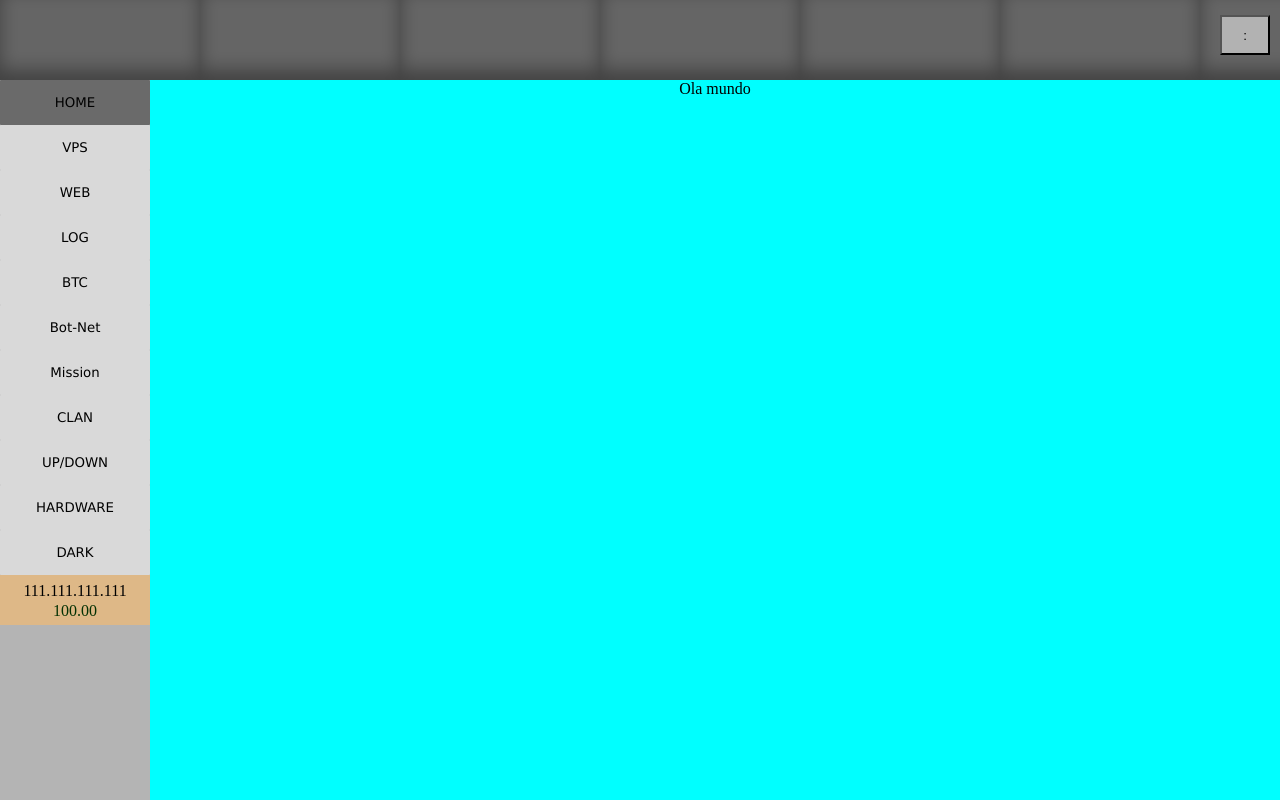
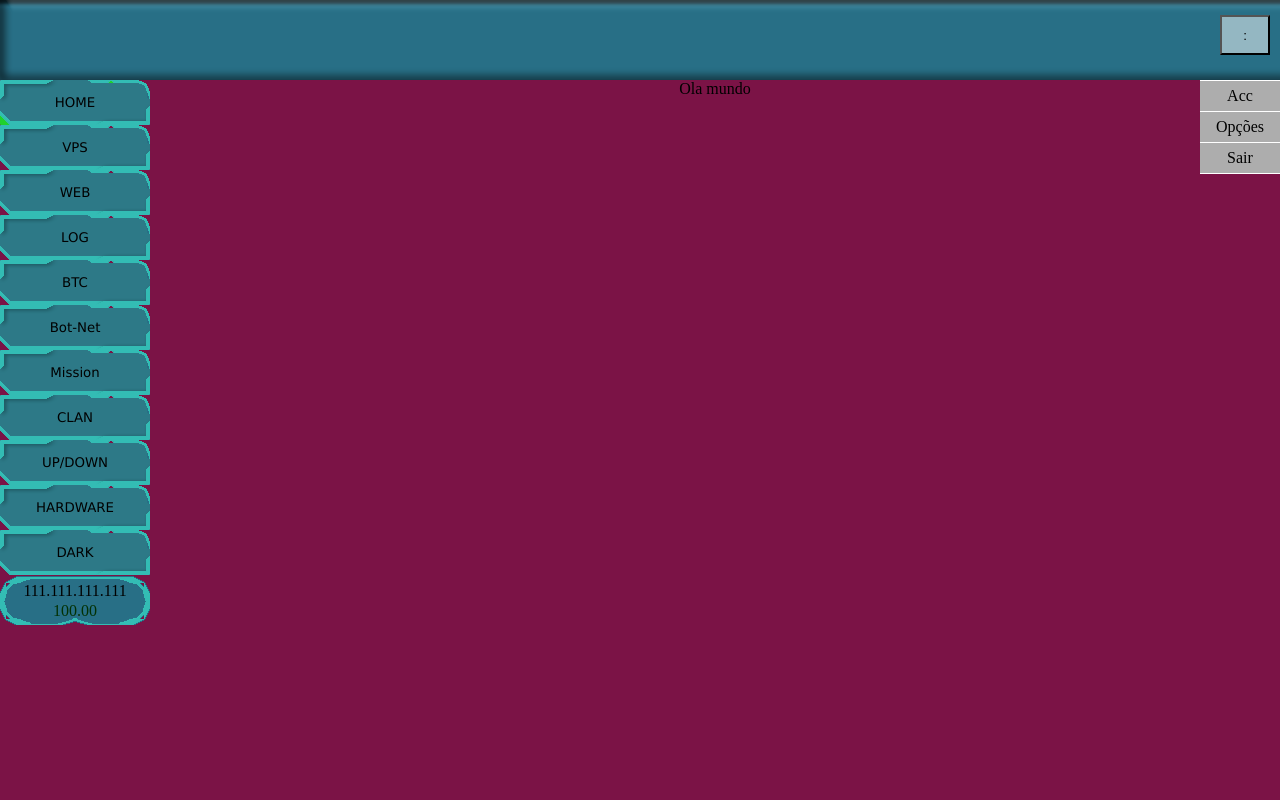
Before and after one commit to C3RTarzan/pinkuppers, a PHP site: page /Home/index.php in a window 1280 px wide. Run offline with PHP 8.4, Linux system fonts and the light colour scheme; the visitor is signed in with stand-in values (Sample User, id 1); some libraries are stand-ins or nearby versions.

Commit message:
Inicializando designer

```diff
--- a/Home/css.css
+++ b/Home/css.css
@@ -19,7 +19,7 @@ body{
 #menuL{
     position: absolute;
     z-index: 5;
-    background-color: rgb(180, 180, 180);
+    background-color: #7b1346;
     width: 150px;
     height: 100%;
     float: right;
@@ -29,6 +29,7 @@ body{
     margin-top: 80px;
 }
 #menuL form input{
+    background-image: url("../button.png");
     margin-bottom: 0;
     cursor: pointer;
     width: 100%;
@@ -40,26 +41,38 @@ body{
     background-color: rgba(255, 255, 255, 0.5);
 }
 #menuL form input[name="home"]{
-    background-color: rgba(34, 34, 34, 0.5);
+    background-image: url("../buttonOn.png");
 }
-#menuL form input:hover {
-    border-style: solid;
-    border-radius: 1px;
+#menuL form input:hover{
+    background-image: url("../buttonSL.png");
 }
 
 /*-------------------------------------*/
 
 #options{
-    display: none;
+    position: absolute;
+    right: 0;
+    display: block;
     z-index: 10;
+    width: 80px;
+    height: 94px;
     background-color: rgb(255, 255, 255);
-    right: 50px;
-    top: 0;
+    top: 80px;
 }
 #options ul{
+    padding: 0;
+    cursor:pointer;
+
 
 }
 #options ul li{
+    height: 30px;
+    background-color: rgb(173, 173, 173);
+    display: flex;
+    align-items: center;
+    flex-direction: column;
+    justify-content: center;
+    margin-top: 1px;
     list-style:none;
 }
 
@@ -81,7 +94,7 @@ body{
 /*-------------------------------------*/
 
 #inff{
-    background-color: burlywood;
+    background-image: url("../ipBC.png");
     height: 50px;
 }
 #inff ul{
@@ -89,6 +102,7 @@ body{
     padding-left:0;
 }
 #inff ul a{
+    cursor:Default;
     position: relative;
     list-style:none;
     text-decoration: none;
@@ -106,7 +120,7 @@ body{
 #section{
     position: absolute;
     z-index: 0;
-    background-color: cyan;
+    background-color: #7b1346;
     width: 100%;
     height: 100%;
 }
```
Also changed, not shown: Top_Home.png, button.png (added), buttonOn.png (added), buttonSL.png (added), ipBC.png (added).
